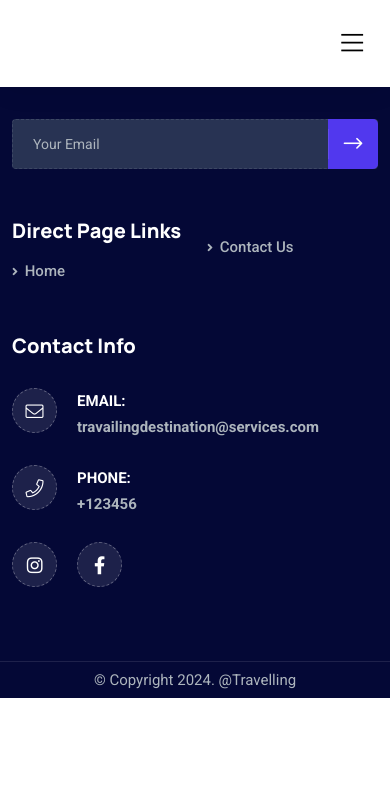
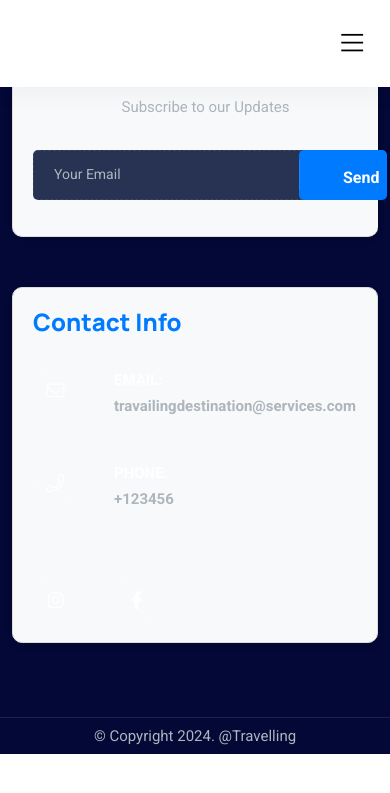
Before and after one commit to ravi19980/Travel, a CodeIgniter 4 app: the page made by app/Views/Home/main.php in a window 390 px wide. Shown: the top 793 px of the page. Run offline with PHP 8.4 and a stand-in for CodeIgniter, Linux system fonts and the light colour scheme; the template is opened without the code that fills it, so the values that code supplies are empty; some libraries are stand-ins or nearby versions.

Commit message:
Update footer.php

```diff
--- a/app/Views/Home/footer.php
+++ b/app/Views/Home/footer.php
@@ -1,121 +1,136 @@
  <!-- Start Footer
     ============================================= -->
 
+ <style>
+         .f-items .f-item {
+         background: #f8f9fa;
+         /* Light background for better visibility */
+         border: 1px solid #ddd;
+         /* Add border to visually separate sections */
+         border-radius: 10px;
+         padding: 20px;
+         box-shadow: 0 4px 6px rgba(0, 0, 0, 0.1);
+         /* Subtle shadow for elevation */
+     }
+
+     .f-items .f-item.about {
+         text-align: center;
+     }
+
+     .f-items .f-item.contact-widget {
+         text-align: left;
+     }
+
+     .f-items .f-item .widget-title {
+         font-size: 1.5rem;
+         color: #007bff;
+         /* Custom color */
+         margin-bottom: 20px;
+     }
+
+     .f-items .f-item .form-control {
+         border-radius: 5px;
+     }
+
+
+     .f-items .f-item .btn {
+    background-color: #007bff;
+    color: #fff;
+    border: none;
+    padding: 11px 44px;
+    border-radius: 5px;
+}
+
+     .f-items .icon {
+         font-size: 1.2rem;
+         color: #007bff;
+     }
+
+     .f-items .icon a {
+         color: inherit;
+         text-decoration: none;
+     }
+
+     .f-items .icon a:hover {
+         color: #0056b3;
+     }
+
+     .f-items ul {
+         padding: 0;
+         list-style: none;
+     }
+
+     .f-items li {
+         margin-bottom: 15px;
+     }
+     footer .f-items .f-item form button {
+    position: absolute;
+    right: -9px;
+    top: 0;
+    height: 50px;
+    width: 50px;
+    background: var(--color-primary);
+    color: var(--white);
+    font-size: 16px;
+    line-height: 34px;
+    border-radius: 0 5px 5px 0;
+}
+ </style>
 
 
  <footer class="bg-dark text-light">
      <div class="container">
          <div class="f-items pt-4 pb-4">
-                <div class="row">
+             <div class="row d-flex align-items-stretch">
+                 <!-- Newsletters Section -->
                  <div class="col-lg-4 col-md-6 item">
-                        <div class="f-item about">
-                            <!-- <img src="assets/img/logo-white.png" class="mb-4" alt="Logo"> -->
+                     <div class="f-item about h-100">
                          <h4 class="widget-title">Newsletters</h4>
-                            <p>
-                              Subscribe to our Updates
-                            </p>
-
-                            <form action="<?= base_url('') ?>" method="POST"   >
-                                <input type="email" placeholder="Your Email" class="form-control" name="email">
-                                <button type="submit"> <i class="arrow_right"></i></button>
+                         <p>Subscribe to our Updates</p>
+                         <form action="<?= base_url('') ?>" method="POST">
+                             <input type="email" placeholder="Your Email" class="form-control mb-3" name="email">
+                             <button type="submit" class="btn btn-primary">Send <i class="arrow_right"></i></button>
                          </form>
                      </div>
                  </div>
+
+                 <!-- Contact Info Section -->
                  <div class="col-lg-4 col-md-6 item">
-    <div class="row">
-        <div class="col-6">
-            <div class="f-item link">
-                <h4 class="widget-title">Direct Page Links</h4>
-                <ul>
-                    <li>
-                        <a href="index.html"><i class="fas fa-angle-right"></i> Home</a>
-                    </li>
-                    <!-- <li>
-                        <a href="about.html"><i class="fas fa-angle-right"></i> About Us</a>
-                    </li>
-                    <li>
-                        <a href="destinations.html"><i class="fas fa-angle-right"></i> Destinations</a>
-                    </li>
-                    <li>
-                        <a href="blog.html"><i class="fas fa-angle-right"></i> Travel Blog</a>
-                    </li> -->
-                </ul>
-            </div>
-        </div>
-        <div class="col-6">
-            <div class="f-item link">
-                <h4 class="widget-title"></h4>
-                <ul>
-                    <!-- <li>
-                        <a href="careers.html"><i class="fas fa-angle-right"></i> Careers</a>
-                    </li> -->
-                    <li>
-                        <a href="contact.html"><i class="fas fa-angle-right"></i> Contact Us</a>
-                    </li>
-                    <!-- <li>
-                        <a href="faq.html"><i class="fas fa-angle-right"></i> FAQ</a>
-                    </li>
-                    <li>
-                        <a href="terms.html"><i class="fas fa-angle-right"></i> Terms & Conditions</a>
-                    </li> -->
-                </ul>
-            </div>
-        </div>
-    </div>
-</div>
-
-
-                    <div class="col-lg-4 col-md-6 item">
-                        <div class="f-item contact-widget">
+                     <div class="f-item contact-widget h-100">
                          <h4 class="widget-title">Contact Info</h4>
                          <div class="address">
-                                <ul>
-                                    <!-- <li>
-                                        <div class="icon">
-                                            <i class="fas fa-home"></i>
-                                        </div>
-                                        <div class="content">
-                                            <strong>Address:</strong>
-                                            <p>
-                                            <strong>CANADA</strong> &bull;  8 Natronia Trail, Brampton ON L6P 3L9 <br>
-                                            &bull;  55 Village Centre Place, Suite 200, Mississauga, ON L4Z1V9<br>
-                                            <strong>USA</strong> &bull; 30 N Gould St Ste R, Sheridan, WY 82801
-                                        </p>
-                                        </div>
-                                    </li> -->
+                             <ul class="list-unstyled">
                                  <li>
-                                        <div class="icon">
+                                     <div class="d-flex align-items-start mb-3">
+                                         <div class="icon me-3">
                                              <i class="fas fa-envelope"></i>
                                          </div>
                                          <div class="content">
                                              <strong>Email:</strong>
-                                            <a href="">travailingdestination@services.com</a>
+                                             <a href="mailto:travailingdestination@services.com">travailingdestination@services.com</a>
+                                         </div>
                                      </div>
                                  </li>
                                  <li>
-                                        <div class="icon">
+                                     <div class="d-flex align-items-start mb-3">
+                                         <div class="icon me-3">
                                              <i class="fas fa-phone"></i>
                                          </div>
                                          <div class="content">
                                              <strong>Phone:</strong>
                                              <a href="tel:123456">+123456</a>
                                          </div>
+                                     </div>
                                  </li>
                                  <li>
-
-                                        <div class="icon">
-                                            <a href="https://www.instagram.com/">
-                                            <i class="fab fa-instagram"> </i>
+                                     <div class="d-flex align-items-center mt-4">
+                                         <a href="https://www.instagram.com/" class="me-3">
+                                             <i class="fab fa-instagram fa-2x"></i>
                                          </a>
-
+                                         <a href="https://www.facebook.com">
+                                             <i class="fab fa-facebook-f fa-2x"></i>
+                                         </a>
                                      </div>
-                                        <div class="icon">
-                                            <a href="https://www.facebook.com">
-                                            <i class="fab fa-facebook-f"></i>
-                                            </a>
-
-                                        </div>
-
                                  </li>
                              </ul>
                          </div>
@@ -124,6 +139,7 @@
              </div>
          </div>
      </div>
+
      <!-- Start Footer Bottom -->
      <div class="footer-bottom">
          <div class="container">
@@ -194,11 +210,10 @@ window.onscroll = function() {
                  courseInfoElements.style.top = '100px';
                  courseInfoElements.style.bottom = 'auto';
 
-        } else if(scrollPosition > minthreshold &&  scrollPosition < maxthreshold  ){
+             } else if (scrollPosition > minthreshold && scrollPosition < maxthreshold) {
                  console.log('fixed')
                  courseInfoElements.style.position = 'fixed';
-        }
-         else if(scrollPosition > maxthreshold){
+             } else if (scrollPosition > maxthreshold) {
                  console.log('absolute')
                  courseInfoElements.style.position = 'absolute';
                  courseInfoElements.style.bottom = '100px';
@@ -211,9 +226,7 @@ window.onscroll = function() {
          //         // courseInfoElements.style.top = 'auto';
          // }
      };
-
-
-
  </script>
  </body>
+
  </html>
```
Lines whose indentation alone changed are shown as unchanged.
